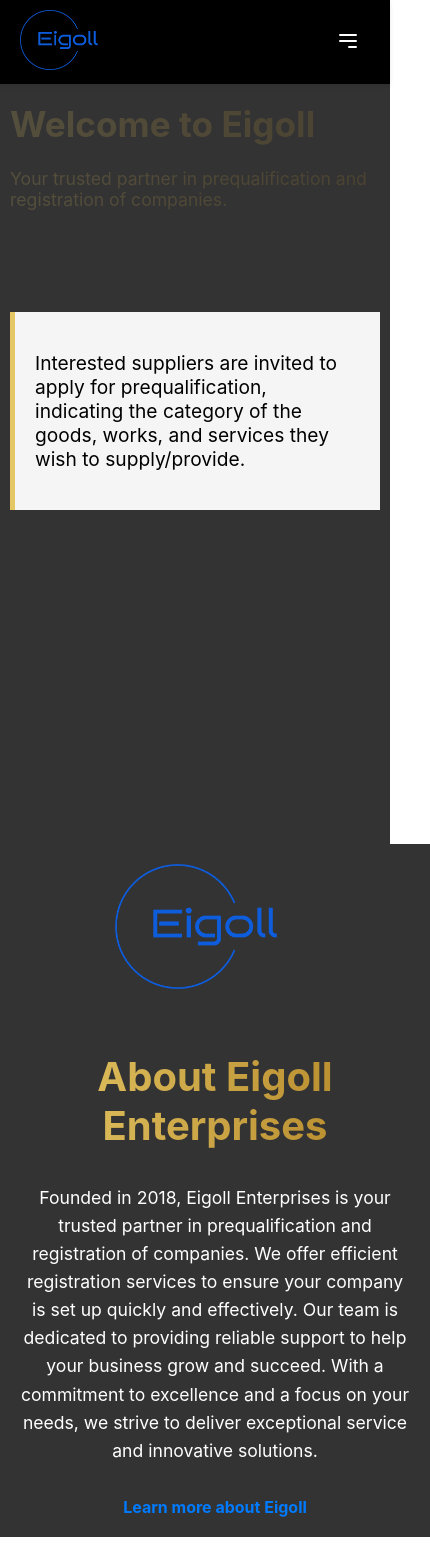
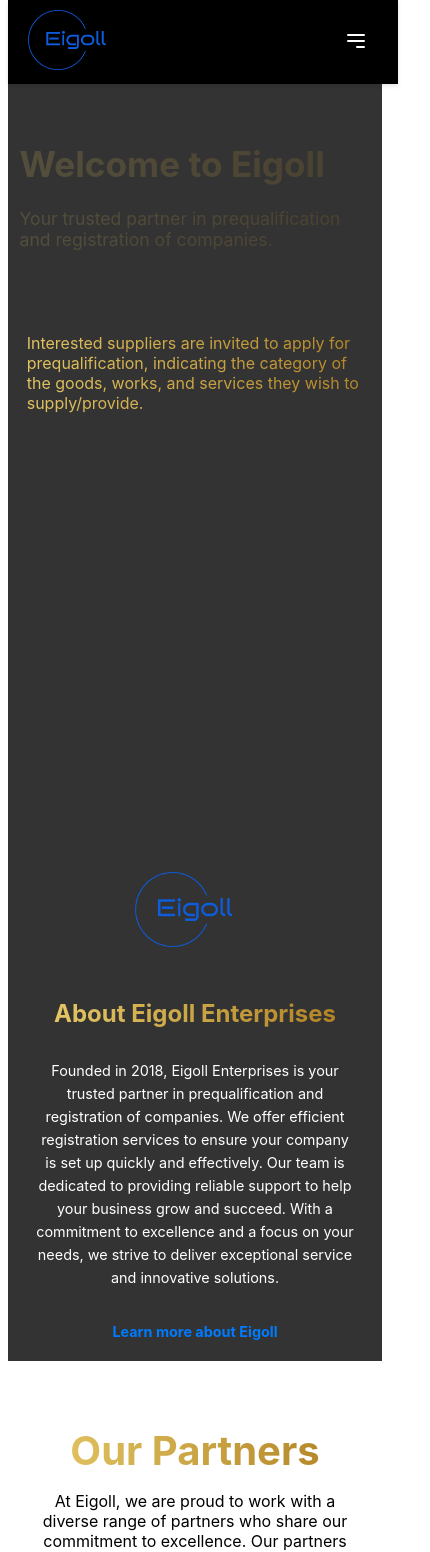
Before and after one commit to iSaacSigei/Eigoll, a React (Create React App) app: page / in a window 390 px wide. Shown: the top 1552 px of the page, 430 px wide, since content can reach past the window. Built offline with nearby package versions, Linux system fonts and the light colour scheme.

Commit message:
stylings

```diff
--- a/src/App.css
+++ b/src/App.css
@@ -7,7 +7,7 @@
   left: 100%; /* Start from the right edge */
   width: 100%;
   height: 100%;
-  background-color: white;
+  background-color: #333;
   z-index: 1000;
   transform: translateX(0);
   transition: transform 0.6s ease-in-out;
--- a/src/componets/Client/OurPartners.js
+++ b/src/componets/Client/OurPartners.js
@@ -26,8 +26,8 @@
       <motion.section
         ref={introRef}
         className="introduction"
-        initial={{ opacity: 0, scale: 0.9 }}
-        animate={{ opacity: introInView ? 1 : 0, scale: introInView ? 1 : 0.9 }}
+        initial={{ opacity: 0, scale: 1 }}
+        animate={{ opacity: introInView ? 1 : 0, scale: introInView ? 1 : 1 }}
         transition={{ duration: 0.6 }}
       >
         <h1>Our Partners</h1>
--- a/src/componets/Client/ServicesPage.js
+++ b/src/componets/Client/ServicesPage.js
@@ -1,14 +1,11 @@
 import React from 'react';
-import PageTransition from './PageTransition';
 
 const ServicesPage = () => {
   return (
-    <PageTransition>
       <div>
         <h1>Our Services</h1>
         <p>Learn more about the services we offer at Eigoll.</p>
       </div>
-    </PageTransition>
   );
 };
 
--- a/src/componets/styles/About.css
+++ b/src/componets/styles/About.css
@@ -6,9 +6,10 @@
   padding: 2rem;
   color: #fff; /* White text color */
   text-align: center;
-    /* background-color: #fff; Initial background color */
   transition: background-color 2s ease, transform 1s ease; /* Combined transitions */
   transform: scale(0.8); /* Initial zoom-out effect */
+  width: 100%; /* Ensure the container takes up the full width */
+  box-sizing: border-box; /* Include padding in the width calculation */
 }
 
 /* When the element is in view, apply the new background color and zoom effect */
@@ -39,6 +40,7 @@
   line-height: 1.6;
   margin-bottom: 2rem;
   max-width: 800px; /* Adjust the width as needed */
+  padding: 0 1rem; /* Add padding to prevent text from touching screen edges */
 }
 
 /* Learn More link */
@@ -51,3 +53,39 @@
 .about-learn-more a:hover {
   text-decoration: underline;
 }
+
+@media (max-width: 768px) {
+  .about-header {
+    font-size: 2rem; /* Adjust header size for smaller screens */
+  }
+
+  .about-paragraph {
+    font-size: 1rem; /* Slightly reduce font size */
+    max-width: 90%; /* Reduce width for better fit on smaller screens */
+    padding: 0 0.5rem; /* Adjust padding for smaller screens */
+  }
+
+  .about-logo img {
+    max-width: 150px; /* Reduce logo size on smaller screens */
+  }
+}
+
+@media (max-width: 480px) {
+  .about-header {
+    font-size: 1.5rem; /* Further reduce header size for very small screens */
+  }
+
+  .about-paragraph {
+    font-size: 0.9rem; /* Further reduce font size */
+    max-width: 100%; /* Ensure full width usage */
+    padding: 0 0.5rem; /* Maintain padding on very small screens */
+  }
+
+  .about-logo img {
+    max-width: 120px; /* Further reduce logo size */
+  }
+
+  .about-learn-more a {
+    font-size: 0.9rem; /* Adjust link size for smaller screens */
+  }
+}
--- a/src/componets/styles/AboutPage.css
+++ b/src/componets/styles/AboutPage.css
@@ -26,14 +26,16 @@
     max-width: 700px; /* Adjust maximum width as needed */
     max-height: 450px; /* Adjust maximum height as needed */
     object-fit: cover; /* Cover the image container while maintaining aspect ratio */
-    border: 1px solid #333;
+    border: 2px solid  #E4C664;;
   }
 
   .description-column {
     transition: transform 1s ease;
     color: #333;
-    font-size: 1.3rem;
+    font-size: 1.8rem;
     text-align: left;
+    margin: 10px;
+    padding: 20px;
   }
 
   .left-image .image-column,
--- a/src/componets/styles/Footer.css
+++ b/src/componets/styles/Footer.css
@@ -22,7 +22,11 @@
 
   .footer-column h3 {
     font-size: 1.2rem;
-    margin-bottom: 0.5rem;
+    margin-bottom: 0.7rem;
+    background: linear-gradient(to right, #E4C664 0%, #B18325 100%);
+    -webkit-background-clip: text;
+    background-clip: text;
+    color: transparent;
   }
 
   .footer-column p {
--- a/src/componets/styles/HomePage.css
+++ b/src/componets/styles/HomePage.css
@@ -1,16 +1,15 @@
 .home-page {
-  position: relative;
-  width: 100%;
+  width: 100% !important;
   height: 100vh;
+  margin: auto;
   overflow: hidden;
-  background-color: #333;
+  background-color: #333 !important;
 }
 
 .background-image {
   position: absolute;
   width: 100%;
   height: 100%;
-  background-color: #333 !important;
   background-size: cover;
   background-position: center;
   transition: transform 2s ease-in-out;
@@ -28,12 +27,14 @@
   position: absolute;
   font-size: 1.4rem;
   top: 70px; /* Adjust this value to fine-tune the vertical position */
-  left: 20px; /* Adjust this value to fine-tune the horizontal position */
+  left: 50%; /* Center the container horizontally */
+  transform: translateX(-50%); /* Center the container */
+  width: 90%; /* Set width to 90% of the screen */
   background: linear-gradient(to right, #E4C664 0%, #B18325 100%);
   -webkit-background-clip: text;
   background-clip: text;
   color: transparent;
-  text-align: left; /* Align text to the left */
+  text-align: left;
   opacity: 0;
   transition: opacity 1s ease-in-out;
 }
@@ -50,22 +51,29 @@
 .small-screen-text {
   display: none;
   font-size: 1.2rem;
-  bottom: 0;
-  margin: 10px;
+  margin-top: 200px;
   padding: 20px;
-  background-color: #f5f5f5;
-  border-left: 5px solid #E4C664;
+  background: linear-gradient(to right, #E4C664 0%, #B18325 100%);
+  -webkit-background-clip: text;
+  background-clip: text;
+  color: transparent;
+  width: 90%; /* Set width to 90% of the screen */
+  margin: 0 auto; /* Center the container */
 }
 
 @media (max-width: 768px) {
-  .background-image {
-    height: 50vh; /* Reduce the height of the background image on small screens */
+
+  .text-container {
+    font-size: 1.2rem;
+    top: 80px;
+    width: 90%; /* Ensure width is 90% of the screen */
   }
 
-  .text-container {
-    font-size: 1.2rem; /* Reduce the font size slightly on small screens */
-    top: 40px; /* Adjust top position for smaller screens */
-    left: 10px; /* Adjust left position for smaller screens */
+  .small-screen-text {
+    font-size: 1rem;
+    padding: 10px;
+    width: 90%; /* Ensure width is 90% of the screen */
+    margin: 0 auto; /* Center the container */
   }
 }
 
@@ -75,9 +83,11 @@
   }
 
   .text-container {
-    font-size: 1.1rem; /* Further reduce the font size on very small screens */
-    margin-top: 10%; /* Further adjust top position */
-    left: 10px; /* Further adjust left position */
+    font-size: 1.1rem;
+    margin-top: 10%;
+    width: 90%; /* Ensure width is 90% of the screen */
+    left: 50%;
+    transform: translateX(-50%);
   }
 
   .small-screen-text {
--- a/src/index.css
+++ b/src/index.css
@@ -1,5 +1,4 @@
 body {
-  margin: 0;
   font-family: -apple-system, BlinkMacSystemFont, 'Segoe UI', 'Roboto', 'Oxygen',
     'Ubuntu', 'Cantarell', 'Fira Sans', 'Droid Sans', 'Helvetica Neue',
     sans-serif;
```
Lines whose indentation alone changed are shown as unchanged.
